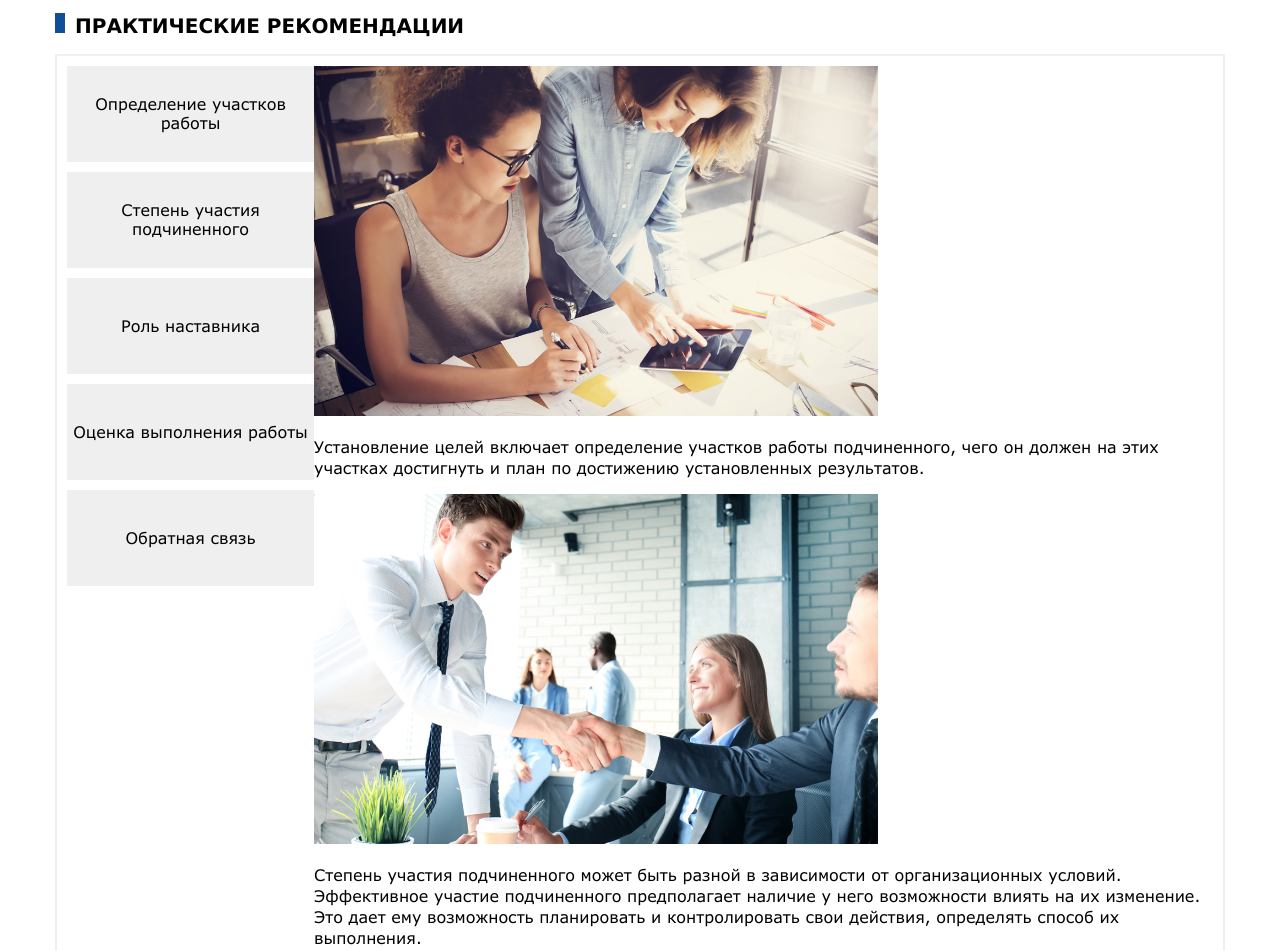
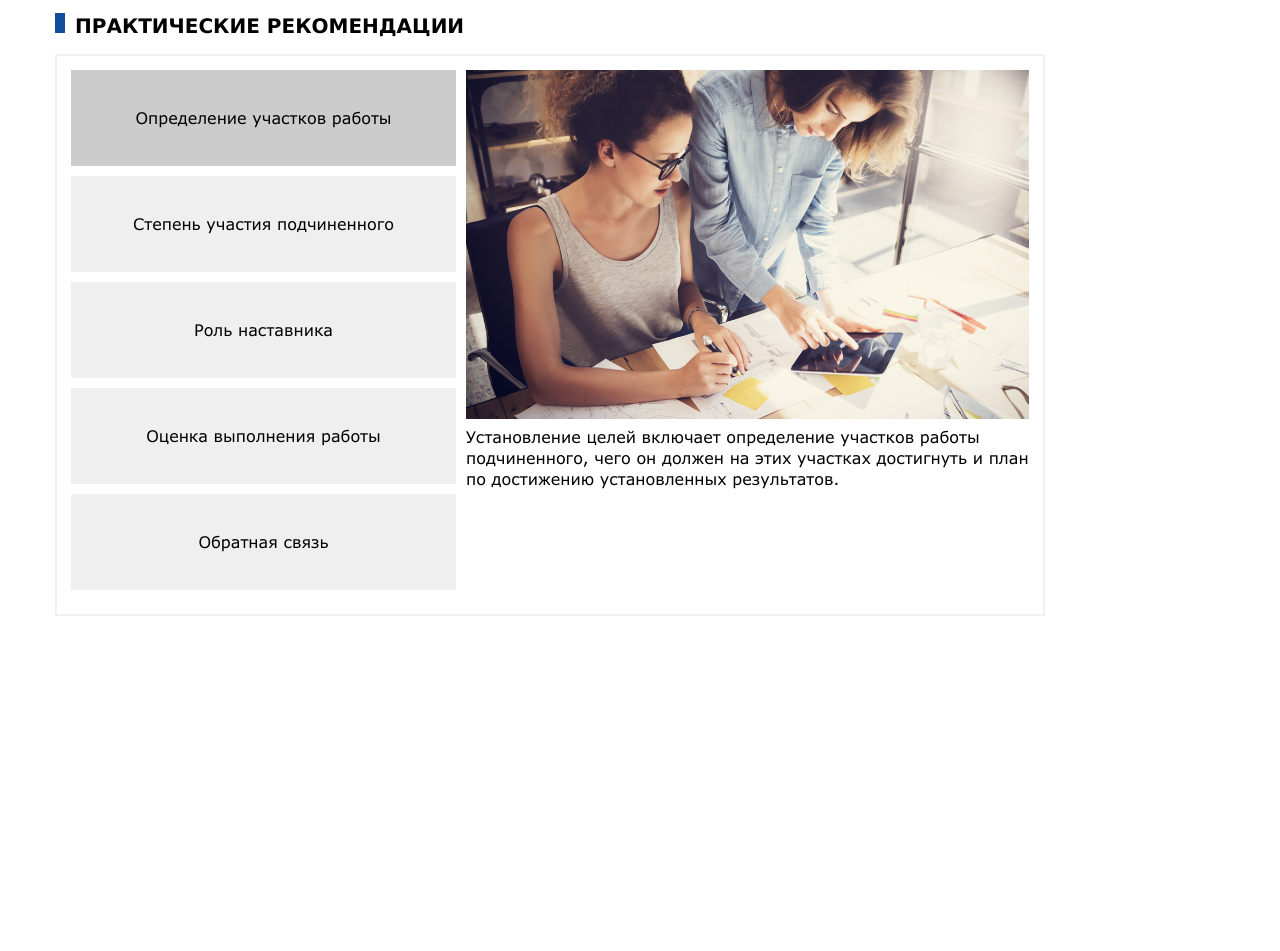
Before and after one commit to likvidov/newdisk, a plain HTML site: page test1/src/index.html in a window 1280 px wide. Shown: the top 951 px of the page. After the commit the page ends 800 px from the top, so only its background shows below. Drawn offline with Linux system fonts and the light colour scheme; files whose address does not match are found by name.

Commit message:
Сверстан первое задание

```diff
--- a/test1/src/index.html
+++ b/test1/src/index.html
@@ -13,7 +13,7 @@
 
             <div class="tab">
                 <div class="tab-links">
-                    <button class="tab-link__button" onclick="openItem(event, 'item1')">Определение участков работы</button>
+                    <button class="tab-link__button" id="defaultOpen" onclick="openItem(event, 'item1')">Определение участков работы</button>
                     <button class="tab-link__button" onclick="openItem(event, 'item2')">Степень участия подчиненного</button>
                     <button class="tab-link__button" onclick="openItem(event, 'item3')">Роль наставника</button>
                     <button class="tab-link__button" onclick="openItem(event, 'item4')">Оценка выполнения работы</button>
--- a/test1/src/js/script.js
+++ b/test1/src/js/script.js
@@ -1,16 +1,18 @@
 const openItem = (evt, item) => {
-    var i, tabcontent, tablinks;
+  let i, tabcontent, tablinks;
 
-    tabcontent = document.getElementsByClassName("tabcontent");
-    for (i = 0; i < tabcontent.length; i++) {
-      tabcontent[i].style.display = "none";
-    }
+  tabcontent = document.getElementsByClassName("tab-item");
+  for (i = 0; i < tabcontent.length; i++) {
+    tabcontent[i].style.display = "none";
+  }
 
-    tablinks = document.getElementsByClassName("tablinks");
+    tablinks = document.getElementsByClassName("tab-link__button");
     for (i = 0; i < tablinks.length; i++) {
       tablinks[i].className = tablinks[i].className.replace(" active", "");
     }
 
-    document.getElementById(cityName).style.display = "block";
+    document.getElementsByClassName(`${item}`)[0].style.display = "block";
     evt.currentTarget.className += " active";
-}
+  }
+
+  document.getElementById("defaultOpen").click();
--- /dev/null
+++ b/test1/src/sass/_animation.scss
@@ -0,0 +1,4 @@
+@keyframes fadeEffect {
+    from {opacity: 0;}
+    to {opacity: 1;}
+}
--- a/test1/src/sass/_interface.sass
+++ b/test1/src/sass/_interface.sass
@@ -8,7 +8,8 @@ body
 img
     max-width: 100%
 .container
-    width: 1170px
+    max-width: 1170px
+    width: 96%
     margin: auto
 .title
     display: flex
@@ -24,18 +25,29 @@ img
 .tab
     display: flex
     justify-content: space-between
-    padding: 10px
+    max-width: 990px
+    padding: 14px
     border: 2px solid $tab-off
     &-link
         margin-right: 20px
-        flex-basis: 53%
         &__button
             border: none
             margin-bottom: 10px
-            width: 100%
+            width: 385px
             height: 96px
+            &.active
+                background: $tab-on
+        &s
+            display: flex
+            flex-direction: column
+            margin-right: 10px
+
     &-item
-
+        animation: fadeEffect 2s;
+        &s
+            flex-basis: 70%
         &__image
-            max-width: 565px
-            max-height: 350px
+           max-width: 100%
+           min-height: 100%
+        &__p
+            margin-top: 3px;
--- a/test1/src/sass/style.sass
+++ b/test1/src/sass/style.sass
@@ -1,4 +1,5 @@
 @import 'normalize'
+@import 'animation'
 @import 'fonts'
 @import 'colors'
 @import 'interface'
```
Also changed, not shown: test1/src/css/style.css, 1 other file.
